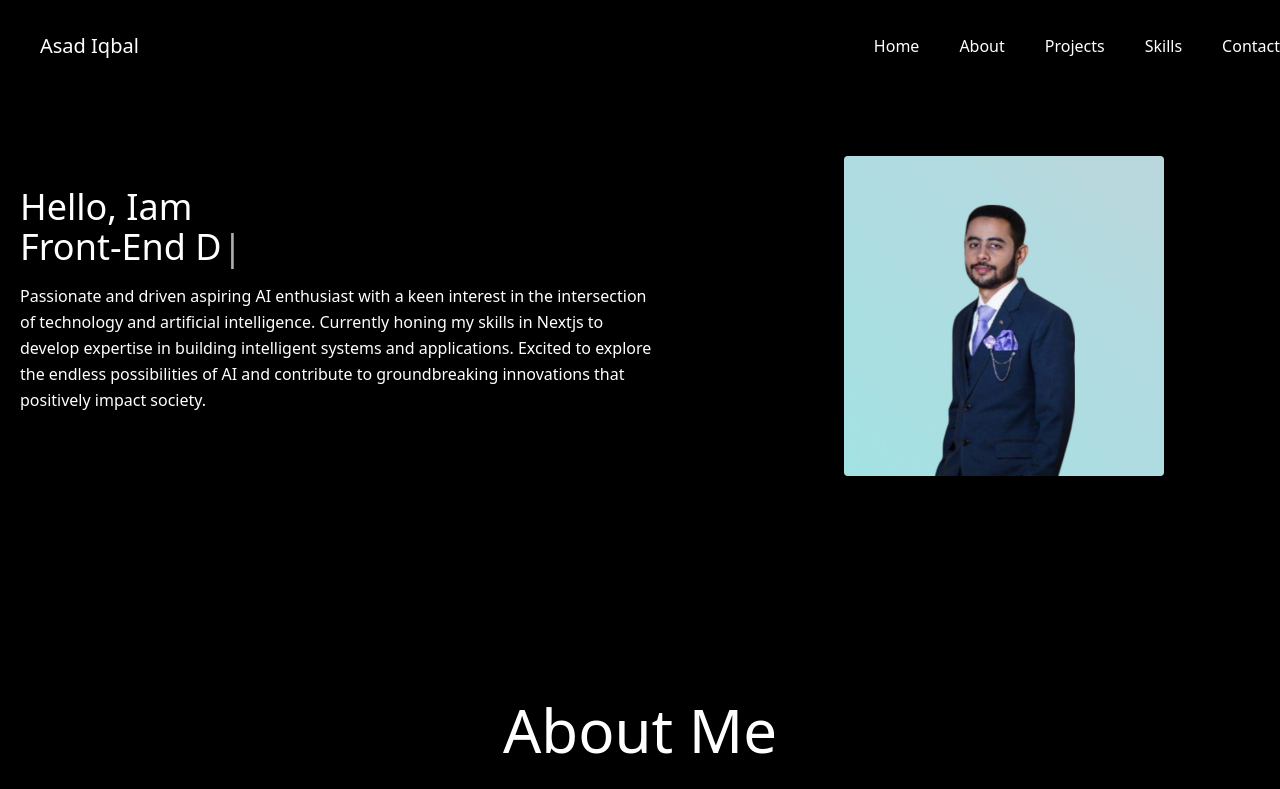
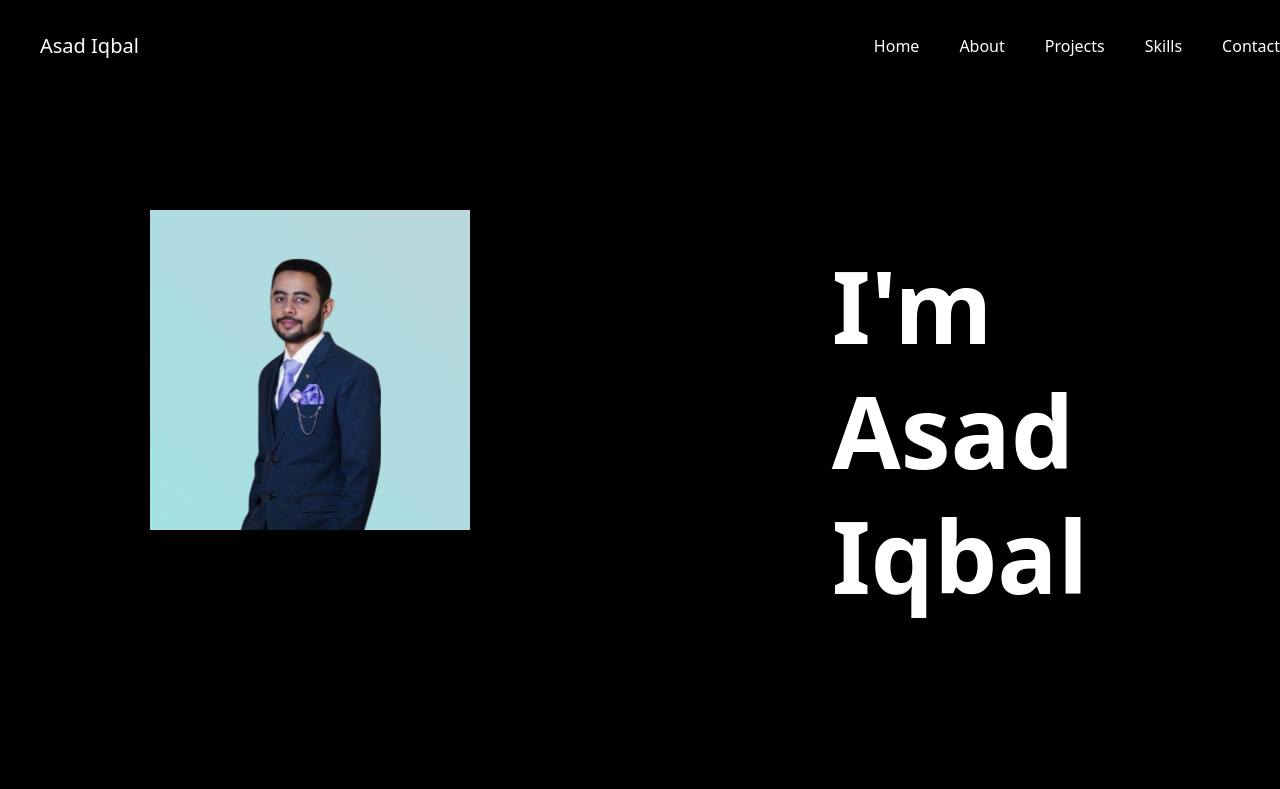
Before and after one commit to Asad2014/my-portfolio, a Next.js app: page / in a window 1280 px wide. Shown: the top 789 px of the page. Built offline with nearby package versions, Linux system fonts and the light colour scheme.

Commit message:
Fix ESLint errors

```diff
--- a/src/components/About.tsx
+++ b/src/components/About.tsx
@@ -1,5 +1,5 @@
 import React from 'react';
-import Navbar from './Navbar';
+
 
 const About = () => {
   return (
--- a/src/components/Hero.tsx
+++ b/src/components/Hero.tsx
@@ -1,50 +1,79 @@
 
- "use client";
-import React from 'react'
-import Image from 'next/image'
-import Typewriter from 'typewriter-effect';
+//  "use client";
+// import React from 'react'
+// import Image from 'next/image'
+// import Typewriter from 'typewriter-effect';
 
 
 
 
+// const Hero = () => {
+
+// const someModule = require('some-module');
+
+//   return (
+//     <div>
+//       <section className="text-gray-600 body-font">
+//   <div className="container mx-auto flex px-5 py-24 md:flex-row flex-col items-center">
+//     <div className="lg:flex-grow md:w-1/2 lg:pr-24 md:pr-16 flex flex-col md:items-start md:text-left mb-16 md:mb-0 items-center text-center">
+//       <h1 className="title-font sm:text-4xl text-3xl mb-4 font-medium text-white">
+//         Hello, Iam
+//         <br className="hidden lg:inline-block" />
+
+//         <Typewriter
+//          options={{
+//          strings: ['Asad Iqbal', 'Front-End Developer'],
+//          autoStart: true,
+//          loop: true,
+//        }}
+//      />
+
+//       </h1>
+//       <p className="mb-8 leading-relaxed text-white">
+//       Passionate and driven aspiring AI enthusiast with a keen interest in the intersection of technology and artificial intelligence. Currently honing my skills in Nextjs to develop expertise in building intelligent systems and applications. Excited to explore the endless possibilities of AI and contribute to groundbreaking innovations that positively impact society.
+//       </p>
+
+//     </div>
+//        <div className="lg:max-w-lg lg:w-full md:w-1/2 w-5/6">
+//   <Image
+//     className="object-cover object-center rounded mx-auto"
+//     alt="profile-picture"
+//     src={require('../../public/pic.jpeg')}
+//     width={320}
+//     height={267}
+//     layout="intrinisc"
+//   />
+// </div>
+
+//   </div>
+// </section>
+
+//     </div>
+//   )
+// }
+
+// export default Hero
+
+import React from 'react'
+
+
 const Hero = () => {
   return (
-    <div>
-      <section className="text-gray-600 body-font">
-  <div className="container mx-auto flex px-5 py-24 md:flex-row flex-col items-center">
-    <div className="lg:flex-grow md:w-1/2 lg:pr-24 md:pr-16 flex flex-col md:items-start md:text-left mb-16 md:mb-0 items-center text-center">
-      <h1 className="title-font sm:text-4xl text-3xl mb-4 font-medium text-white">
-        Hello, Iam
-        <br className="hidden lg:inline-block" />
+    <div id="hero" className='min-h-screen bg-no-repeat bg-[url(/pic.jpeg)]  bg-cover'
+    style={{backgroundSize: "25%" , backgroundPosition: "left 150px top 150px" }}
+    >
 
-        <Typewriter
-         options={{
-         strings: ['Asad Iqbal', 'Front-End Developer'],
-         autoStart: true,
-         loop: true,
-       }}
-     />
+      <div className='container grid lg:grid-cols-2 h-[calc(100vh-60px)]'>
+      <div className='hidden lg:block'></div>
+      <div className='text-[80px] sm:text-[100px] font-bold leading-tight flex justify-center items-center'>
+      <div>
+        <p>I'm</p>
+        <p>Asad</p>
+        <p>Iqbal</p>
 
-      </h1>
-      <p className="mb-8 leading-relaxed text-white">
-      Passionate and driven aspiring AI enthusiast with a keen interest in the intersection of technology and artificial intelligence. Currently honing my skills in Nextjs to develop expertise in building intelligent systems and applications. Excited to explore the endless possibilities of AI and contribute to groundbreaking innovations that positively impact society.
-      </p>
-
-    </div>
-       <div className="lg:max-w-lg lg:w-full md:w-1/2 w-5/6">
-  <Image
-    className="object-cover object-center rounded mx-auto"
-    alt="profile-picture"
-    src={require('../../public/pic.jpeg')}
-    width={320}
-    height={267}
-    layout="intrinisc"
-  />
-</div>
-
-  </div>
-</section>
-
+      </div>
+      </div>
+      </div>
     </div>
   )
 }
```
